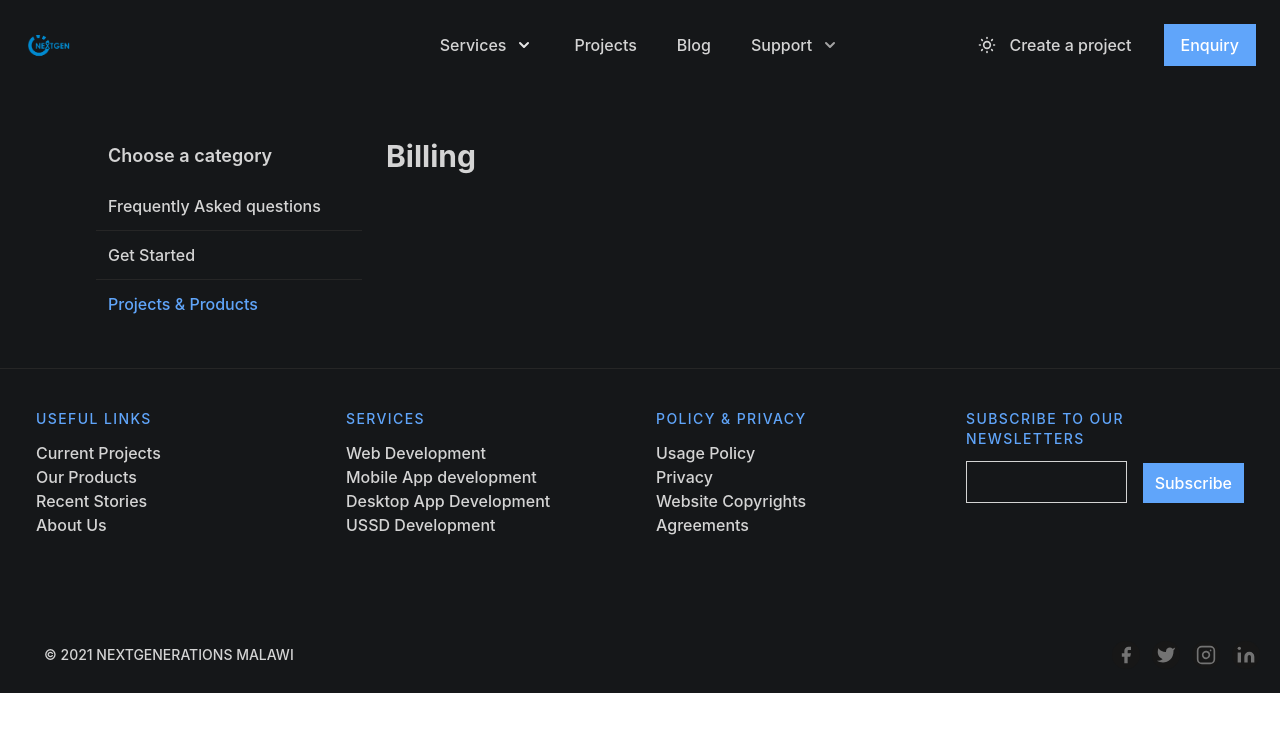
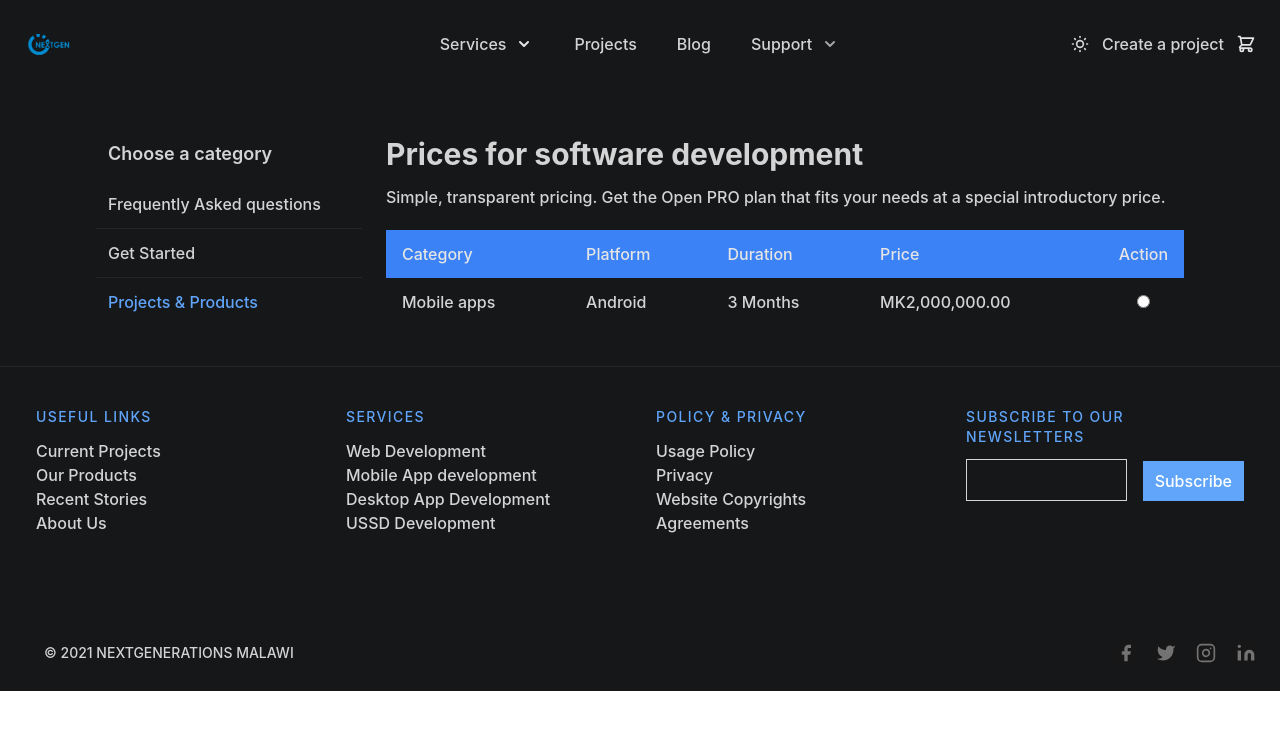
Before and after one commit to Brainy-Technologies/nextgenmalawi, a React (Create React App) app: page /help-center in a window 1280 px wide. Both pictures are taken after a click on the element "Projects & Products". Shown: the top 732 px of the page. Built offline with nearby package versions, Linux system fonts and the light colour scheme; what tailwindcss-hero-patterns would draw is missing.

Commit message:
Refactor

```diff
--- a/src/pages/LandingPageHeader.tsx
+++ b/src/pages/LandingPageHeader.tsx
@@ -12,6 +12,7 @@ import {
   PresentationChartLineIcon,
   RssIcon,
   ShieldCheckIcon,
+  ShoppingCartIcon,
   SunIcon,
   SupportIcon,
   XIcon,
@@ -270,11 +271,8 @@ export default function LandingPageHeader() {
             >
               Create a project
             </Link>
-            <Link
-              to="#"
-              className="ml-8 focus:ring-offset-2 focus:ring-2 focus:ring-blue-400 whitespace-nowrap inline-flex items-center justify-center px-4 py-2 border border-transparent rounded-none shadow-sm text-base font-medium text-white bg-blue-400 hover:bg-blue-500"
-            >
-              Enquiry
+            <Link to='#order-cart'>
+              <ShoppingCartIcon className="w-5 h-5 text-gray-200 ml-3"/>
             </Link>
           </div>
         </div>
--- a/src/pages/support/AboutUs.tsx
+++ b/src/pages/support/AboutUs.tsx
@@ -1,4 +1,3 @@
-import { CheckCircleIcon } from '@heroicons/react/outline'
 import { BadgeCheckIcon } from '@heroicons/react/solid'
 import { Link } from 'react-router-dom'
 import LandingPageFooter from '../LandingPageFooter'
--- a/src/pages/support/Events.tsx
+++ b/src/pages/support/Events.tsx
@@ -3,7 +3,7 @@ import LandingPageFooter from '../LandingPageFooter'
 import LandingPageHeader from '../LandingPageHeader'
 
 import Poster from '../../assets/job-finder.png'
-import { CalendarIcon, DeviceMobileIcon, GlobeAltIcon, LocationMarkerIcon, PhoneIcon } from '@heroicons/react/outline'
+import { CalendarIcon, DeviceMobileIcon, LocationMarkerIcon } from '@heroicons/react/outline'
 import { StatusOnlineIcon } from '@heroicons/react/solid'
 
 export default function Events() {
--- a/src/pages/support/HelpCenter.tsx
+++ b/src/pages/support/HelpCenter.tsx
@@ -92,7 +92,36 @@ export default function HelpCenter() {
                     </div>
 
                     <div className={openTab === 3 ? "block" : "hidden"} id="link1">
-                        <h3 className="text-3xl font-bold text-gray-300">Billing</h3>
+                        <div className="">
+                            <div className="flex flex-col w-full mb-5">
+                            <h1 className="text-3xl font-bold text-gray-300 mb-3">Prices for software development</h1>
+                            <p className="leading-relaxed text-base text-gray-300">Simple, transparent pricing. Get the Open PRO plan that fits your needs at a special introductory price.</p>
+                            </div>
+                            <div className="w-full overflow-auto">
+                            <table className="table-auto w-full text-left whitespace-no-wrap">
+                                <thead>
+                                <tr>
+                                    <th className="px-4 py-3 font-medium text-gray-200 bg-blue-500">Category</th>
+                                    <th className="px-4 py-3 font-medium text-gray-200 bg-blue-500">Platform</th>
+                                    <th className="px-4 py-3 font-medium text-gray-200 bg-blue-500">Duration</th>
+                                    <th className="px-4 py-3 font-medium text-gray-200 bg-blue-500">Price</th>
+                                    <th className="px-4 py-3 font-medium text-gray-200 bg-blue-500">Action</th>
+                                </tr>
+                                </thead>
+                                <tbody>
+                                <tr>
+                                    <td className="px-4 py-3 text-gray-300">Mobile apps</td>
+                                    <td className="px-4 py-3 text-gray-300">Android</td>
+                                    <td className="px-4 py-3 text-gray-300">3 Months</td>
+                                    <td className="px-4 py-3 text-gray-300">MK2,000,000.00</td>
+                                    <td className="w-10 text-center">
+                                    <input name="plan" type="radio"/>
+                                    </td>
+                                </tr>
+                                </tbody>
+                            </table>
+                            </div>
+                        </div>
                     </div>
                 </div>
             </div>
--- a/tailwind.config.js
+++ b/tailwind.config.js
@@ -10,7 +10,7 @@ module.exports = {
       current: 'currentColor',
       black: '#151719',
       white: colors.white,
-      gray: colors.trueGray,
+      gray: colors.neutral,
       blue: colors.blue,
       indigo: colors.indigo,
       red: colors.rose,
```
